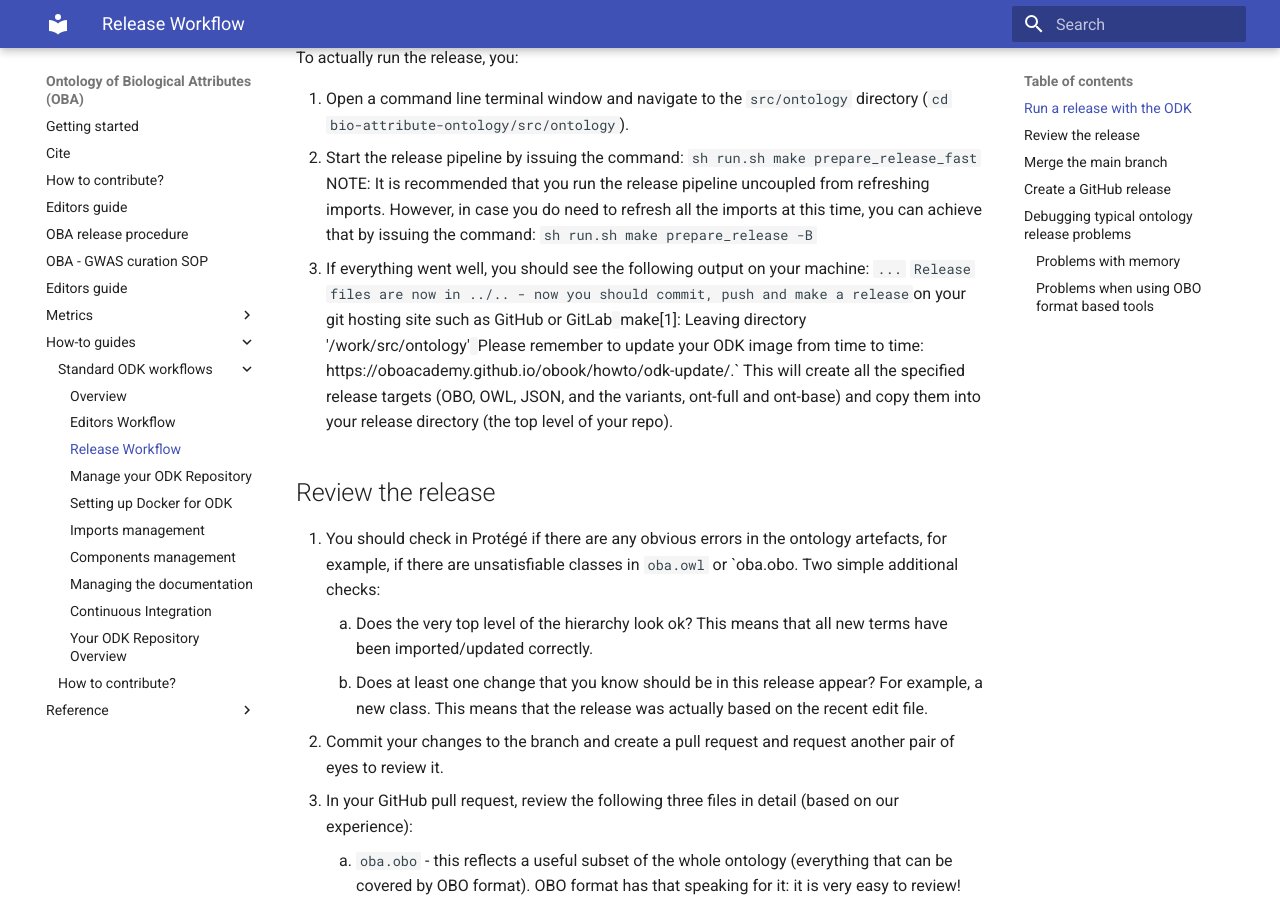
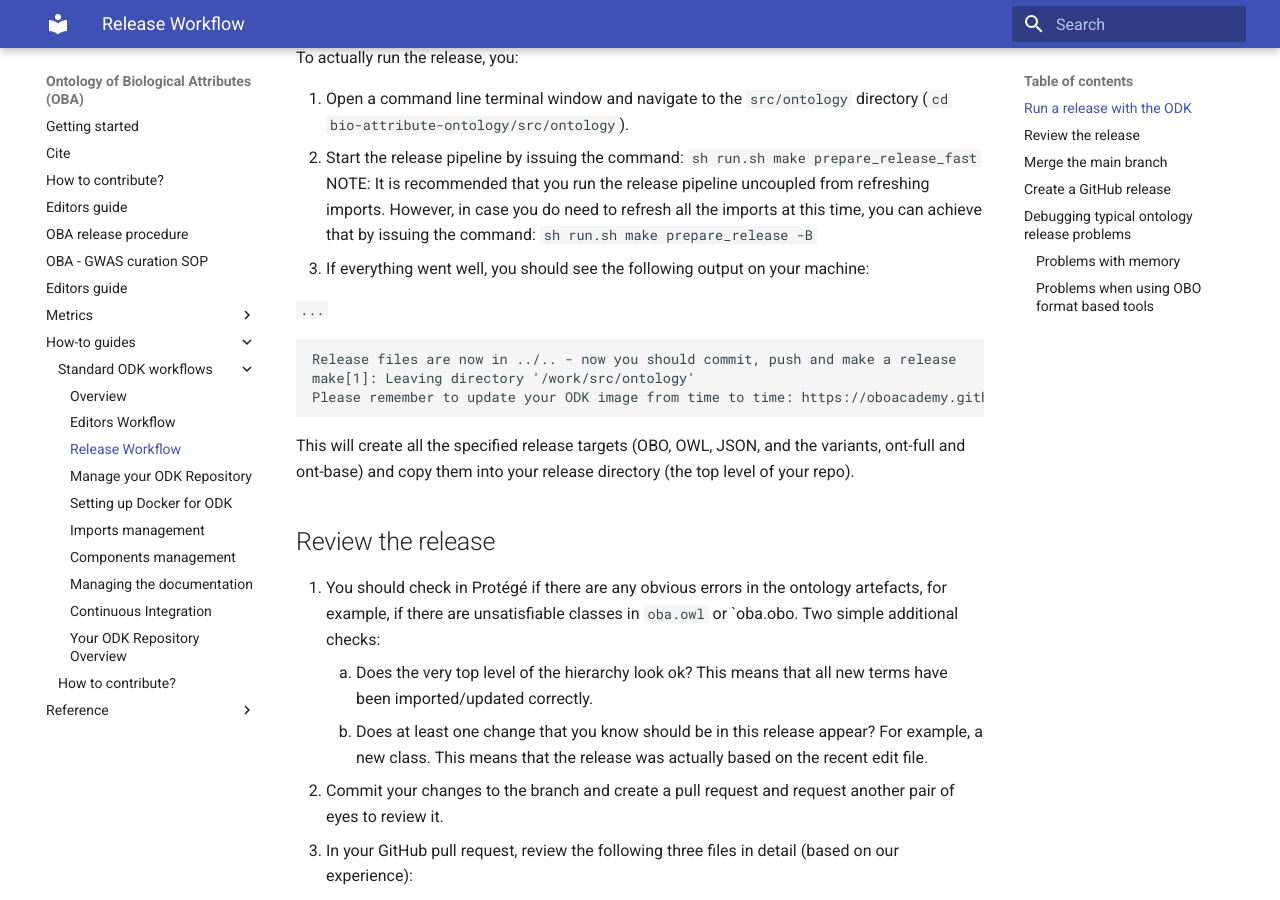
Before and after one commit to obophenotype/bio-attribute-ontology, an MkDocs documentation site: the page built from docs/odk-workflows/ReleaseWorkflow.md, in a window 1280 px wide and 900 px high, scrolled down 789 px. Built offline with MkDocs 1.6.1 and Material for MkDocs 9.7.7, drawn with Linux system fonts in a browser that asks for light colours.

Commit message:
Fix line breaks syntax errors

````diff
--- a/docs/odk-workflows/ReleaseWorkflow.md
+++ b/docs/odk-workflows/ReleaseWorkflow.md
@@ -27,12 +27,15 @@ To actually run the release, you:
 2. Start the release pipeline by issuing the command: `sh run.sh make prepare_release_fast`
     NOTE: It is recommended that you run the release pipeline uncoupled from refreshing imports. However, in case you do need to refresh all the imports at this time, you can achieve that by issuing the command: `sh run.sh make prepare_release -B`
 3. If everything went well, you should see the following output on your machine:
-    `...`
-    `Release files are now in ../.. - now you should commit, push and make a release
-    `on your git hosting site such as GitHub or GitLab`
-     `make[1]: Leaving directory '/work/src/ontology'`
-     `Please remember to update your ODK image from time to time: https://oboacademy.github.io/obook/howto/odk-update/.`
-    This will create all the specified release targets (OBO, OWL, JSON, and the variants, ont-full and ont-base) and copy them into your release directory (the top level of your repo).
+
+`...`
+
+```
+Release files are now in ../.. - now you should commit, push and make a release         on your git hosting site such as GitHub or GitLab
+make[1]: Leaving directory '/work/src/ontology'
+Please remember to update your ODK image from time to time: https://oboacademy.github.io/obook/howto/odk-update/.
+```
+This will create all the specified release targets (OBO, OWL, JSON, and the variants, ont-full and ont-base) and copy them into your release directory (the top level of your repo).
 
 ## Review the release
 
````
